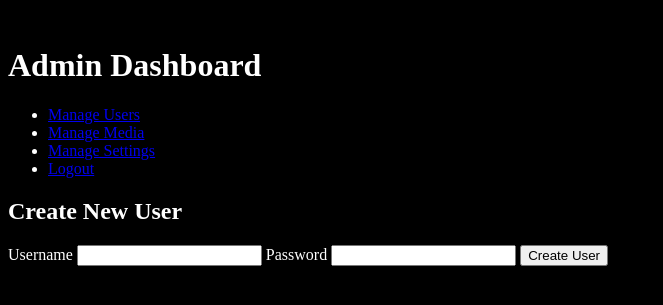
After one commit to MrFrey75/GITEC.SchoolBoard, a Flask app: page /admin/users/create in a window 1280 px wide. The commit adds this page. Shown: the top 305 px of the page, without its empty margins (0-663 px from the left). Run offline with Flask 3, Linux system fonts and the light colour scheme; the visitor is signed in with stand-in values (Sample User, id 1).

Commit message:
Add user management and settings functionality to admin panel

```diff
--- a/backend/app/models/media.py
+++ b/backend/app/models/media.py
@@ -12,3 +12,4 @@ class MediaAsset(db.Model):
     description = db.Column(db.String(100), nullable=True)
     caption = db.Column(db.String(100), nullable=True)
     attribution = db.Column(db.String(100), nullable=True)
+    is_deleted = db.Column(db.Boolean, default=False, nullable=False)  # Indicates if this media asset is deleted
--- a/backend/app/models/settings.py
+++ b/backend/app/models/settings.py
@@ -7,7 +7,7 @@ class AppSetting(db.Model):
     id = db.Column(db.Integer, primary_key=True) # Unique identifier for the app setting
     key = db.Column(db.String(50), unique=True, nullable=False) # Key for the app setting
     value = db.Column(db.String(255), nullable=False) # Value for the app setting
-    description = db.Column(db.String(255), nullable=True) # Description of the app setting
+    description = db.Column(db.String(255), nullable=False) # Description of the app setting
     created_at = db.Column(db.DateTime, nullable=False, default=db.func.current_timestamp()) # Timestamp for when the app setting was created
 
     def __repr__(self):
--- a/backend/app/routes/admin_routes.py
+++ b/backend/app/routes/admin_routes.py
@@ -3,11 +3,15 @@
 from flask import Blueprint, render_template, request, redirect, url_for, flash, jsonify, session
 from functools import wraps
 from app.models.board import Board
+from app.models.settings import AppSetting
+from app.models.user import User
+from app.main import db
+from werkzeug.utils import secure_filename
 import os
 
 bp = Blueprint('admin', __name__, url_prefix='/admin')
 
-UPLOAD_FOLDER = 'static/uploads'
+UPLOAD_FOLDER = os.path.abspath(os.path.join(os.path.dirname(__file__), '..', '..', 'static', 'uploads'))
 os.makedirs(UPLOAD_FOLDER, exist_ok=True)
 
 def login_required(f):
@@ -27,3 +31,150 @@ def login_required(f):
 def dashboard():
     boards = Board.query.filter_by(is_deleted=False).all()
     return render_template("admin/dashboard.html", boards=boards)
+
+# -----------------------------
+# Settings
+# -----------------------------
+
+@bp.route("/settings", methods=["GET"])
+@login_required
+def settings():
+    appsettings = AppSetting.query.all()
+    return render_template("admin/manage_settings.html", appsettings=appsettings)
+
+@bp.route("/settings/update", methods=["POST"])
+@login_required
+def update_settings():
+    appsettings = request.form.to_dict()
+    for key, value in appsettings.items():
+        setting = AppSetting.query.filter_by(key=key).first()
+        if setting:
+            setting.value = value
+        else:
+            new_setting = AppSetting(key=key, value=value)
+            db.session.add(new_setting)
+    db.session.commit()
+    flash("Settings updated successfully.", "success")
+    return redirect(url_for("admin.settings"))
+
+# -----------------------------
+# Users
+# -----------------------------
+
+@bp.route("/users", methods=["GET"])
+@login_required
+def users():
+    users = User.query.filter_by(is_deleted=False).all()
+    return render_template("admin/manage_users.html", users=users)
+
+@bp.route("/users/delete/<int:user_id>", methods=["POST"])
+@login_required
+def delete_user(user_id):
+    user = User.query.get(user_id)
+    if user and not user.is_system_admin:
+        user.is_deleted = True
+        db.session.commit()
+        flash("User deleted successfully.", "success")
+    else:
+        flash("Cannot delete system admin user.", "danger")
+    return redirect(url_for("admin.users"))
+
+@bp.route("/users/create", methods=["GET", "POST"])
+@login_required
+def create_user():
+    if request.method == "POST":
+        username = request.form.get("username")
+        password = request.form.get("password")
+
+        if User.does_username_exist(username):
+            flash("Username already exists.", "danger")
+            return redirect(url_for("admin.create_user"))
+
+        new_user = User(username=username)
+        new_user.set_password(password)
+        db.session.add(new_user)
+        db.session.commit()
+        flash("User created successfully.", "success")
+        return redirect(url_for("admin.users"))
+
+    return render_template("admin/create_user.html")
+
+@bp.route("/users/edit/<int:user_id>", methods=["GET", "POST"])
+@login_required
+def edit_user(user_id):
+    user = User.query.get(user_id)
+    if not user or user.is_system_admin:
+        flash("Cannot edit system admin user.", "danger")
+        return redirect(url_for("admin.users"))
+
+    if request.method == "POST":
+        username = request.form.get("username")
+        password = request.form.get("password")
+
+        if User.does_username_exist(username) and username != user.username:
+            flash("Username already exists.", "danger")
+            return redirect(url_for("admin.edit_user", user_id=user_id))
+
+        user.username = username
+        if password:
+            user.set_password(password)
+        db.session.commit()
+        flash("User updated successfully.", "success")
+        return redirect(url_for("admin.users"))
+
+    return render_template("admin/edit_user.html", user=user)
+
+
+# -----------------------------
+# Media
+# -----------------------------
+
+@bp.route("/media", methods=["GET"])
+@login_required
+def media():
+    files = os.listdir(UPLOAD_FOLDER)
+    return render_template("admin/manage_media.html", files=files)
+
+@bp.route("/media/upload", methods=["POST"])
+@login_required
+def upload_media():
+    if 'file' not in request.files:
+        flash("No file part in the request.", "danger")
+        return redirect(url_for("admin.media"))
+
+    file = request.files['file']
+    if file.filename == '':
+        flash("No selected file.", "danger")
+        return redirect(url_for("admin.media"))
+
+    if file:
+        # Ensure the uploads folder is inside /static/uploads
+        UPLOAD_FOLDER = os.path.abspath(os.path.join(os.path.dirname(__file__), '..', '..', 'static', 'uploads'))
+        os.makedirs(UPLOAD_FOLDER, exist_ok=True)
+
+        # Secure the filename
+        filename = secure_filename(file.filename)
+        filepath = os.path.join(UPLOAD_FOLDER, filename)
+
+        try:
+            file.save(filepath)
+            flash("File uploaded successfully.", "success")
+        except Exception as e:
+            flash(f"File upload failed: {str(e)}", "danger")
+
+    return redirect(url_for("admin.media"))
+
+@bp.route("/media/delete/<filename>", methods=["POST"])
+@login_required
+def delete_media(filename):
+    filepath = os.path.join(UPLOAD_FOLDER, filename)
+    if os.path.exists(filepath):
+        os.remove(filepath)
+        flash("File deleted successfully.", "success")
+    else:
+        flash("File not found.", "danger")
+    return redirect(url_for("admin.media"))
+
+# -----------------------------
+# Boards
+# -----------------------------
--- a/backend/app/templates/admin/admin_layout.html
+++ b/backend/app/templates/admin/admin_layout.html
@@ -12,6 +12,14 @@
 <body class="base-body" style="background-color: #000; color: #fff;">
   <div class="content-wrapper">
     <h1>Admin Dashboard</h1>
+    <nav>
+      <ul>
+        <li><a href="{{ url_for('admin.users') }}">Manage Users</a></li>
+        <li><a href="{{ url_for('admin.media') }}">Manage Media</a></li>
+        <li><a href="{{ url_for('admin.settings') }}">Manage Settings</a></li>
+        <li><a href="{{ url_for('auth.logout') }}">Logout</a></li>
+      </ul>
+    </nav>
     {% block content %}{% endblock %}
   </div>
 </body>
--- /dev/null
+++ b/backend/app/templates/admin/create_user.html
@@ -0,0 +1,18 @@
+<!-- app/templates/admin/create_user.html -->
+
+{% extends 'admin/admin_layout.html' %}
+{% block content %}
+<div class="container">
+  <h2>Create New User</h2>
+
+  <form method="POST" action="{{ url_for('admin.create_user') }}">
+    <label for="username">Username</label>
+    <input type="text" name="username" id="username" required>
+
+    <label for="password">Password</label>
+    <input type="password" name="password" id="password" required>
+
+    <button type="submit">Create User</button>
+  </form>
+</div>
+{% endblock %}
--- a/backend/requirements.txt
+++ b/backend/requirements.txt
@@ -4,4 +4,5 @@ Flask-Migrate~=4.0.7
 python-dotenv~=1.1.0
 markdown~=3.6
 tzdata~=2024.1
-Werkzeug~=3.1.3`
+Werkzeug~=3.1.3
+Flask-Cors~=4.0.1
```
Also changed, not shown: backend/app/models/user.py (+5 -5 lines), backend/app/templates/admin/edit_user.html (added, +18 -0 lines), backend/app/templates/admin/manage_media.html (+44 -0 lines), backend/app/templates/admin/manage_settings.html (+13 -2 lines), backend/app/templates/admin/manage_users.html (+37 -0 lines), backend/seed.py (+16 -6 lines).
